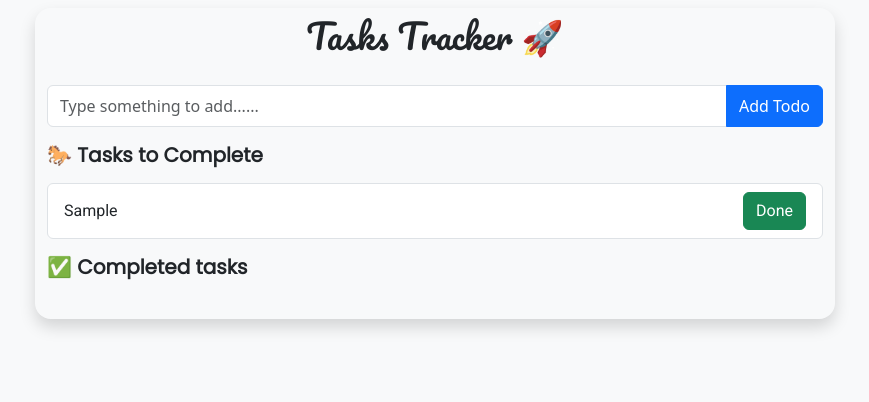
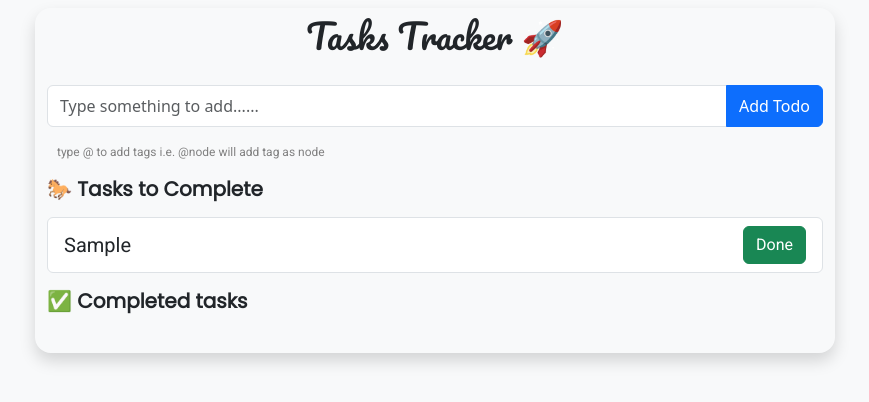
Before and after one commit to vamsi-tupakula/TasksTracker, a React (Create React App) app: page / in a window 1280 px wide. Both pictures are taken after typing "Sample" into the empty fields and a click on the button "Add Todo". Shown: the top 402 px of the page, without its empty margins (205-1074 px from the left). Built offline with nearby package versions, Linux system fonts and the light colour scheme.

Commit message:
tags added..

```diff
--- a/src/App.css
+++ b/src/App.css
@@ -19,6 +19,25 @@ h5 {
 
 li {
   font-family: "Roboto", sans-serif;
+  font-size: 20px;
+}
+
+.tag {
+  padding: 1px 10px;
+  background-color: rgb(181, 181, 181);
+  font-family: "Roboto", sans-serif;
+  border-radius: 5px;
+  user-select: none;
+  cursor: pointer;
+  margin: 0 4px;
+  font-size: 15px;
+}
+
+.info {
+  font-family: "Roboto", sans-serif;
+  font-size: 12px;
+  color: gray;
+  padding: 0 10px;
 }
 
 p {
--- a/src/App.js
+++ b/src/App.js
@@ -29,7 +29,7 @@ function App() {
               <Todo
                 key={index}
                 index={index}
-                task={item.task}
+                item={item}
                 setTasks={setTasks}
                 tasks={tasks}
               />
@@ -46,7 +46,7 @@ function App() {
               <Completed
                 key={index}
                 index={index}
-                task={item.task}
+                item={item}
                 setTasks={setTasks}
                 tasks={tasks}
               />
--- a/src/components/Completed.jsx
+++ b/src/components/Completed.jsx
@@ -7,13 +7,16 @@ export default function Completed(props) {
   };
   return (
     <li className="list-group-item d-flex justify-content-between align-center">
-      <input
-        type="checkbox"
-        className="btn-check"
-        id="btncheck1"
-        autoComplete="off"
-      />
-      <p>{props.task}</p>
+      <p>
+        {props.item.task} &nbsp;{" "}
+        {props.item.tags.slice(0, 3).map((tag, index) => {
+          return (
+            <span key={index} className="tag">
+              {tag.toUpperCase()}
+            </span>
+          );
+        })}
+      </p>
       <button type="button" className="btn btn-danger" onClick={deleteTask}>
         Delete
       </button>
--- a/src/components/InputForm.jsx
+++ b/src/components/InputForm.jsx
@@ -4,9 +4,15 @@ export default function InputForm(props) {
   const [todo, setTodo] = useState("");
 
   const addTodo = () => {
+    var arr = todo.split("@")[1];
+    if (arr !== undefined) {
+      arr = arr.split(",");
+    }
+    setTodo(todo.split("@")[0]);
     var new_task = {
-      task: todo,
+      task: todo.split("@")[0].trim(),
       status: "todo",
+      tags: arr === undefined ? [] : arr,
     };
 
     props.setTasks([...props.tasks, new_task]);
@@ -20,6 +26,7 @@ export default function InputForm(props) {
   };
 
   return (
+    <>
       <div className="input-group mb-3 w-4">
         <input
           type="text"
@@ -42,5 +49,7 @@ export default function InputForm(props) {
           Add Todo
         </button>
       </div>
+      <p className="info">type @ to add tags i.e. @node will add tag as node</p>
+    </>
   );
 }
--- a/src/components/Todo.jsx
+++ b/src/components/Todo.jsx
@@ -9,13 +9,16 @@ export default function Todo(props) {
 
   return (
     <li className="list-group-item d-flex justify-content-between align-center">
-      <input
-        type="checkbox"
-        className="btn-check"
-        id="btncheck1"
-        autoComplete="off"
-      />
-      <p>{props.task}</p>
+      <p>
+        {props.item.task} &nbsp;{" "}
+        {props.item.tags.slice(0, 3).map((tag, index) => {
+          return (
+            <span key={index} className="tag">
+              {tag.toUpperCase()}
+            </span>
+          );
+        })}
+      </p>
       <button type="button" className="btn btn-success" onClick={markCompleted}>
         Done
       </button>
```
Lines whose indentation alone changed are shown as unchanged.
